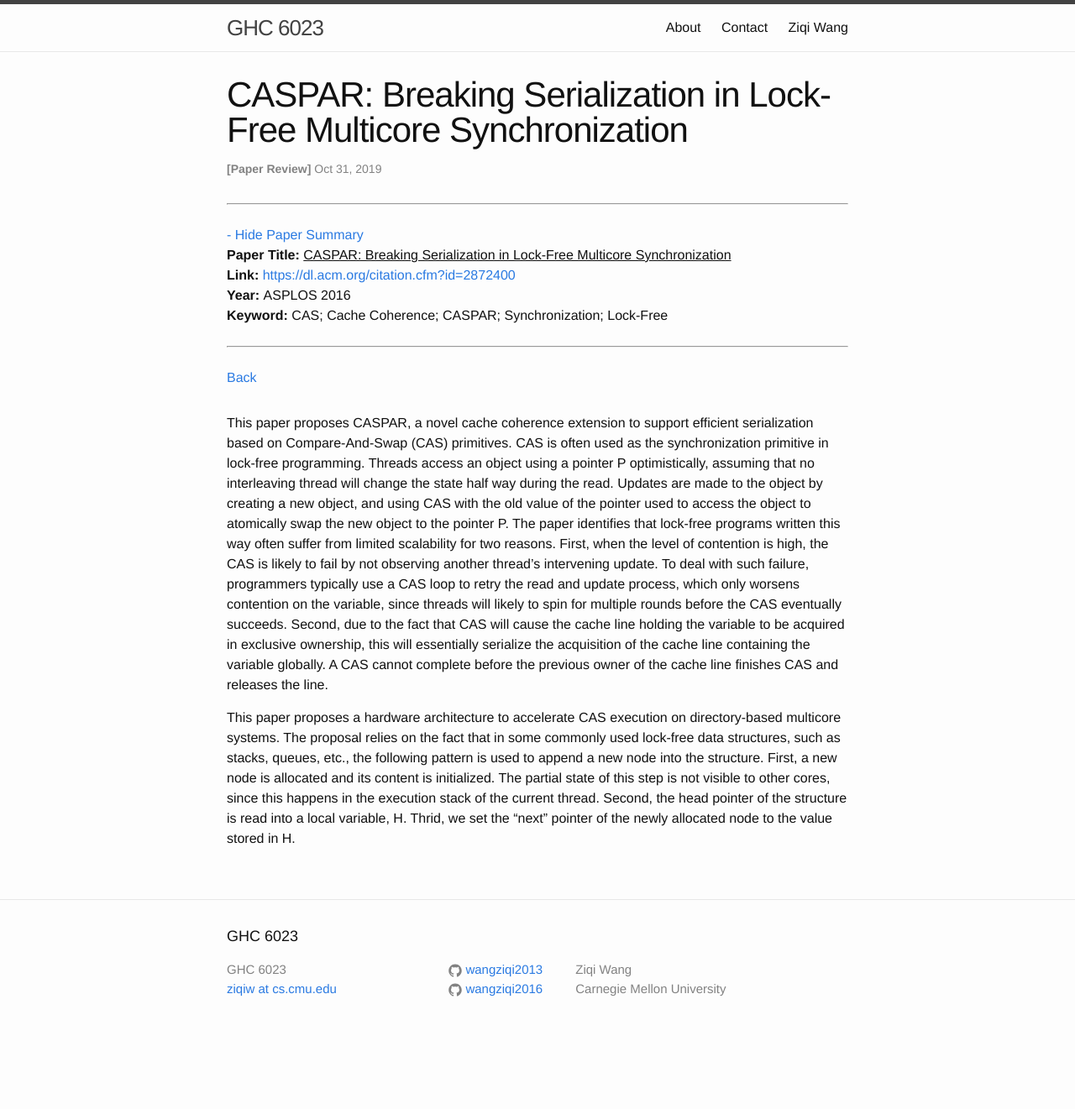
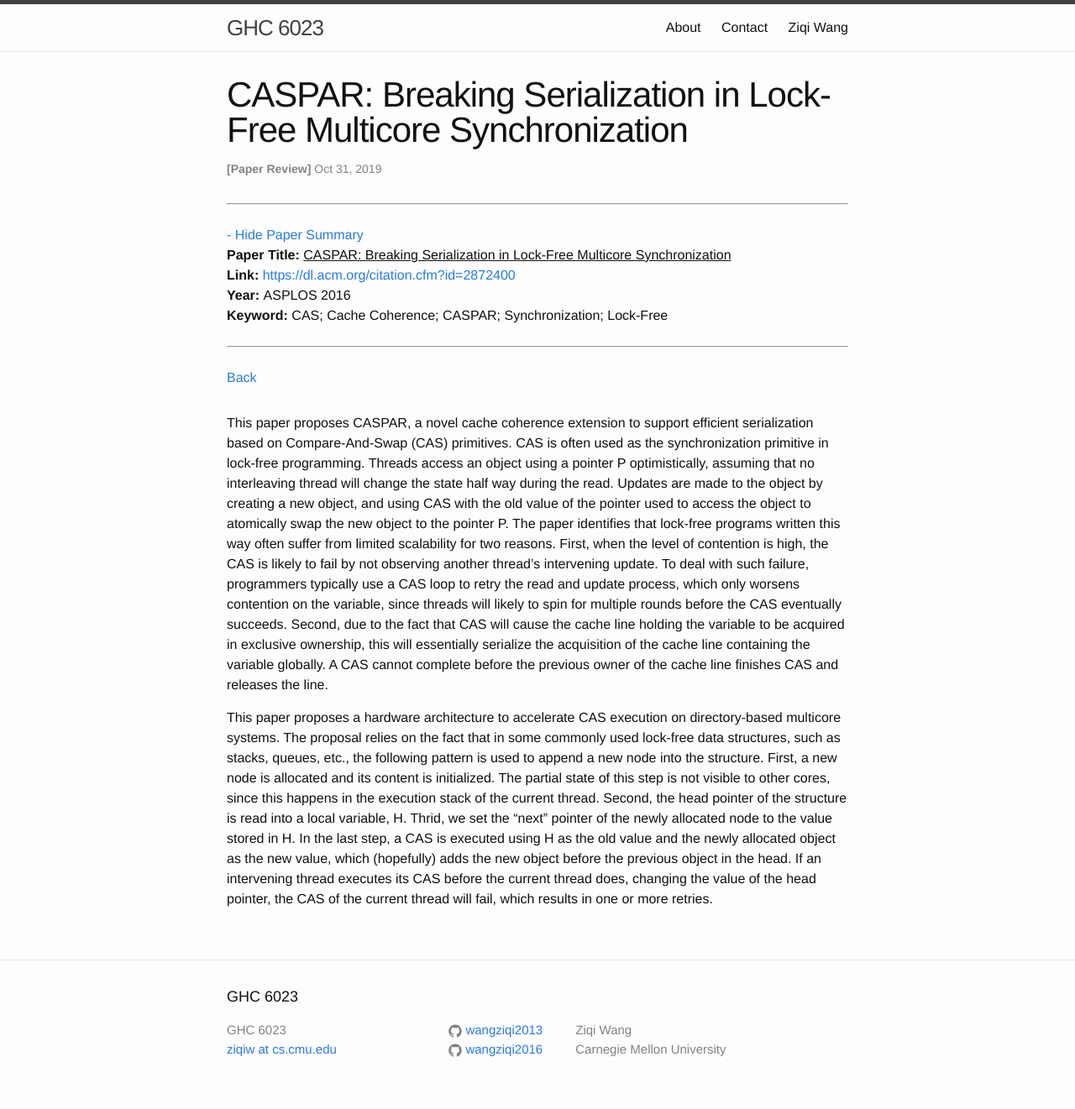
Before and after one commit to wangziqi2013/wangziqi2013.github.io, a Jekyll site: the page built from _posts/2019-10-30-caspar.markdown, in a window 1280 px wide. Shown: the whole page at 84% size. Built offline with Jekyll 4.4.1, drawn with Linux system fonts in a browser that asks for light colours; before the commit the page ends 1249 px from its top, so only the background shows below that.

Commit message:
Finish pattern

```diff
--- a/_posts/2019-10-30-caspar.markdown
+++ b/_posts/2019-10-30-caspar.markdown
@@ -31,4 +31,7 @@ relies on the fact that in some commonly used lock-free data structures, such as
 is used to append a new node into the structure. First, a new node is allocated and its content is initialized. The partial
 state of this step is not visible to other cores, since this happens in the execution stack of the current thread. Second,
 the head pointer of the structure is read into a local variable, H. Thrid, we set the "next" pointer of the newly allocated
-node to the value stored in H.
+node to the value stored in H. In the last step, a CAS is executed using H as the old value and the newly allocated object
+as the new value, which (hopefully) adds the new object before the previous object in the head. If an intervening thread
+executes its CAS before the current thread does, changing the value of the head pointer, the CAS of the current thread
+will fail, which results in one or more retries.
```
